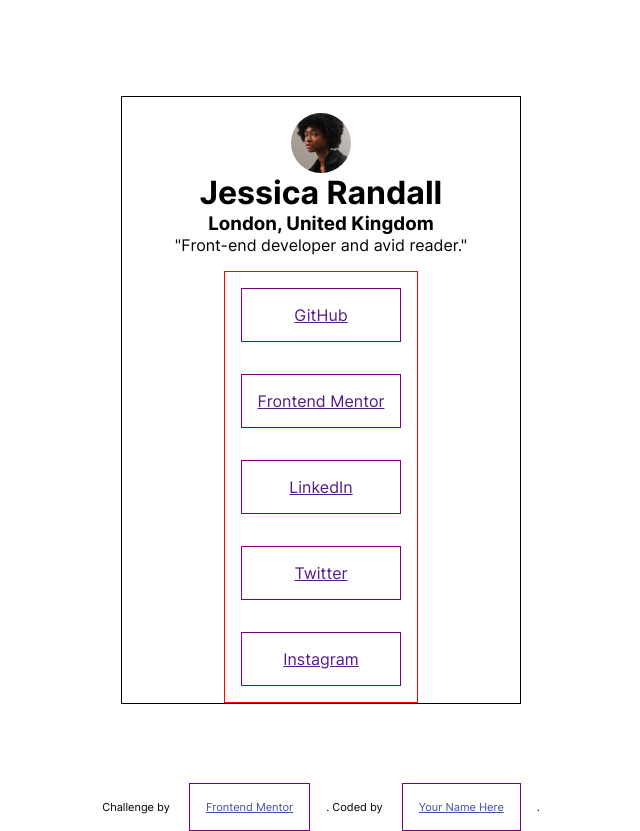
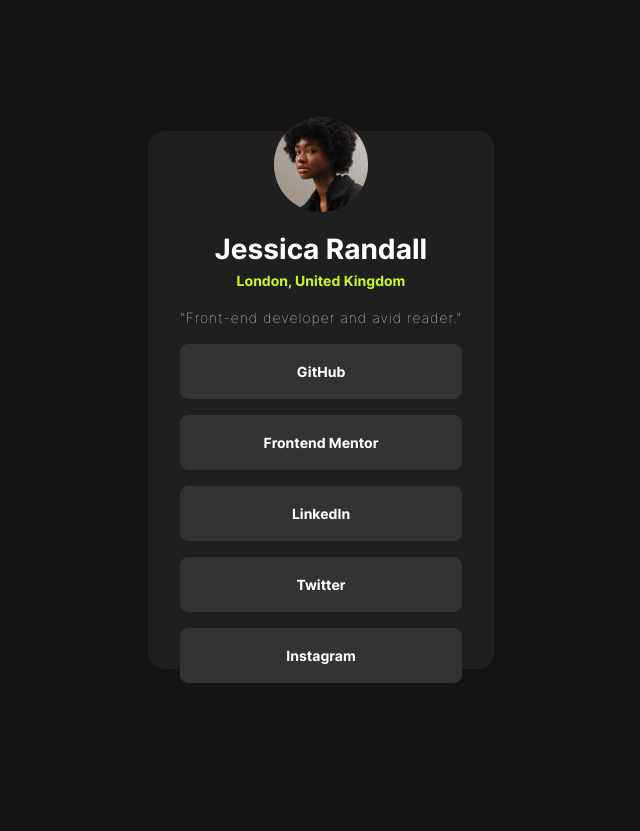
Before and after one commit to devindubin/frontend-mentor-social-links-profile, a website: page index.html in a window 1280 px wide. Shown: the whole page, without its empty margins (319-959 px from the left). After the commit the page ends 800 px from the top, so only its background shows below. Drawn offline with Linux system fonts and the light colour scheme.

Commit message:
submission attempt

```diff
--- a/css/styles.css
+++ b/css/styles.css
@@ -1,61 +1,135 @@
 @font-face {
   font-family: "Inter";
   src: url("../assets/fonts/Inter-VariableFont_slnt,wght.ttf")
-      format("truetype"),
-    url("../assets/fonts/static/Inter-Bold.ttf") format("truetype"),
-    url("../assets/fonts/static/Inter-Bold.ttf") format("truetype"),
-    url("../assets/fonts/static/Inter-Bold.ttf") format("truetype");
+    format("truetype");
+  font-weight: 100 900;
 }
 
-* {
-  margin: 0;
-  padding: 0;
+:root {
+  --hsl-grey-700: hsl(0, 0%, 20%);
+  --hsl-grey-800: hsl(0, 0%, 12%);
+  --hsl-grey-900: hsl(0, 0%, 8%);
+  --hsl-neutral-color: hsl(0, 0%, 100%);
+  --hsl-location-color: hsl(75, 94%, 57%);
+  --border-radius: 1rem;
+  --font-weight-400: 400;
+  --font-weight-600: 600;
+  --font-weight-700: 700;
+}
+/* 1. Use a more-intuitive box-sizing model */
+*,
+*::before,
+*::after {
   box-sizing: border-box;
 }
 
+/* 2. Remove default margin */
+* {
+  margin: 0;
+}
+
 body {
+  /* 3. Add accessible line-height */
+  line-height: 1.5;
+  /* 4. Improve text rendering */
+  -webkit-font-smoothing: antialiased;
+  font-size: 14px;
+  background-color: var(--hsl-grey-900);
+  color: var(--hsl-neutral-color);
   font-family: "Inter";
+}
+
+/* 5. Improve media defaults */
+img,
+picture,
+video,
+canvas,
+svg {
+  display: block;
+  max-width: 100%;
+}
+
+/* 6. Inherit fonts for form controls */
+input,
+button,
+textarea,
+select {
+  font: inherit;
+}
+
+/* 7. Avoid text overflows */
+p,
+h1,
+h2,
+h3,
+h4,
+h5,
+h6 {
+  overflow-wrap: break-word;
+}
+
+/* 8. Improve line wrapping */
+p {
+  text-wrap: pretty;
+}
+h1,
+h2,
+h3,
+h4,
+h5,
+h6 {
+  text-wrap: balance;
 }
 
 main {
   height: 100vh;
   display: flex;
-  justify-content: center;
-  align-items: center;
-}
-
-div.bio {
-  display: flex;
-  flex-direction: column;
-  justify-content: center;
-  text-align: center;
-  margin: 1rem;
-}
-
-div.socials {
-  display: flex;
-  flex-direction: column;
-  text-align: center;
-  border: 1px solid red;
-}
-
-a {
-  border: 1px solid purple;
-  margin: 1rem;
-  padding: 1rem;
-}
-
-div.card {
-  border: 1px solid black;
-  width: 400px;
-  display: flex;
   flex-direction: column;
   justify-content: center;
   align-items: center;
+  text-align: center;
+}
+
+.card {
+  display: flex;
+  flex-direction: column;
+  gap: 1rem;
+  width: 27vw;
+  height: 42vw;
+  padding: 2rem 1rem;
+  justify-content: center;
+  background-color: var(--hsl-grey-800);
+  border-radius: var(--border-radius);
+}
+
+p[data-spacing="small-spacing"] {
+  margin-top: -1rem;
 }
 
 img {
-  width: 60px;
-  margin: auto;
-  border-radius: 30px;
+  width: 30%;
+  aspect-ratio: 1/1;
+  border-radius: 50%;
+  align-self: center;
 }
+
+.socials {
+  padding: 1rem;
+  border: 1px solid var(--hsl-grey-700);
+  background-color: var(--hsl-grey-700);
+  margin-inline: 1rem;
+  border-radius: calc(0.5 * var(--border-radius));
+  font-weight: var(--font-weight-700);
+  color: var(--hsl-neutral-color);
+  text-decoration: none;
+}
+
+.tag {
+  letter-spacing: 1px;
+  font-weight: 100;
+}
+
+.location {
+  color: var(--hsl-location-color);
+  font-weight: var(--font-weight-700);
+}
--- a/index.html
+++ b/index.html
@@ -11,44 +11,25 @@
       sizes="32x32"
       href="./assets/images/favicon-32x32.png"
     />
-    <link rel="stylesheet" href="css/styles.css" />
 
     <title>Frontend Mentor | Social links profile</title>
-
-    <!-- Feel free to remove these styles or customise in your own stylesheet 👍 -->
-    <style>
-      .attribution {
-        font-size: 11px;
-        text-align: center;
-      }
-      .attribution a {
-        color: hsl(228, 45%, 44%);
-      }
-    </style>
+    <link rel="stylesheet" href="css/styles.css" />
   </head>
   <body>
-    <main class="content">
+    <main>
       <div class="card">
-        <div class="bio">
-          <img src="assets/images/avatar-jessica.jpeg" alt="Avatar" />
-          <h1 class="user-name">Jessica Randall</h1>
-          <h3 class="location">London, United Kingdom</h3>
-          <p class="tag-line">"Front-end developer and avid reader."</p>
-        </div>
-        <div class="socials">
-          <a href="">GitHub</a>
-          <a href="">Frontend Mentor</a>
-          <a href="">LinkedIn</a>
-          <a href="">Twitter</a>
-          <a href="">Instagram</a>
-        </div>
+        <img src="assets/images/avatar-jessica.jpeg" alt="Avatar" />
+        <h1>Jessica Randall</h1>
+        <p class="location" data-spacing="small-spacing">
+          London, United Kingdom
+        </p>
+        <p class="tag">"Front-end developer and avid reader."</p>
+        <a class="socials" href="">GitHub</a>
+        <a class="socials" href="">Frontend Mentor</a>
+        <a class="socials" href="">LinkedIn</a>
+        <a class="socials" href="">Twitter</a>
+        <a class="socials" href="">Instagram</a>
       </div>
     </main>
-    <div class="attribution">
-      Challenge by
-      <a href="https://www.frontendmentor.io?ref=challenge" target="_blank"
-        >Frontend Mentor</a
-      >. Coded by <a href="#">Your Name Here</a>.
-    </div>
   </body>
 </html>
```
